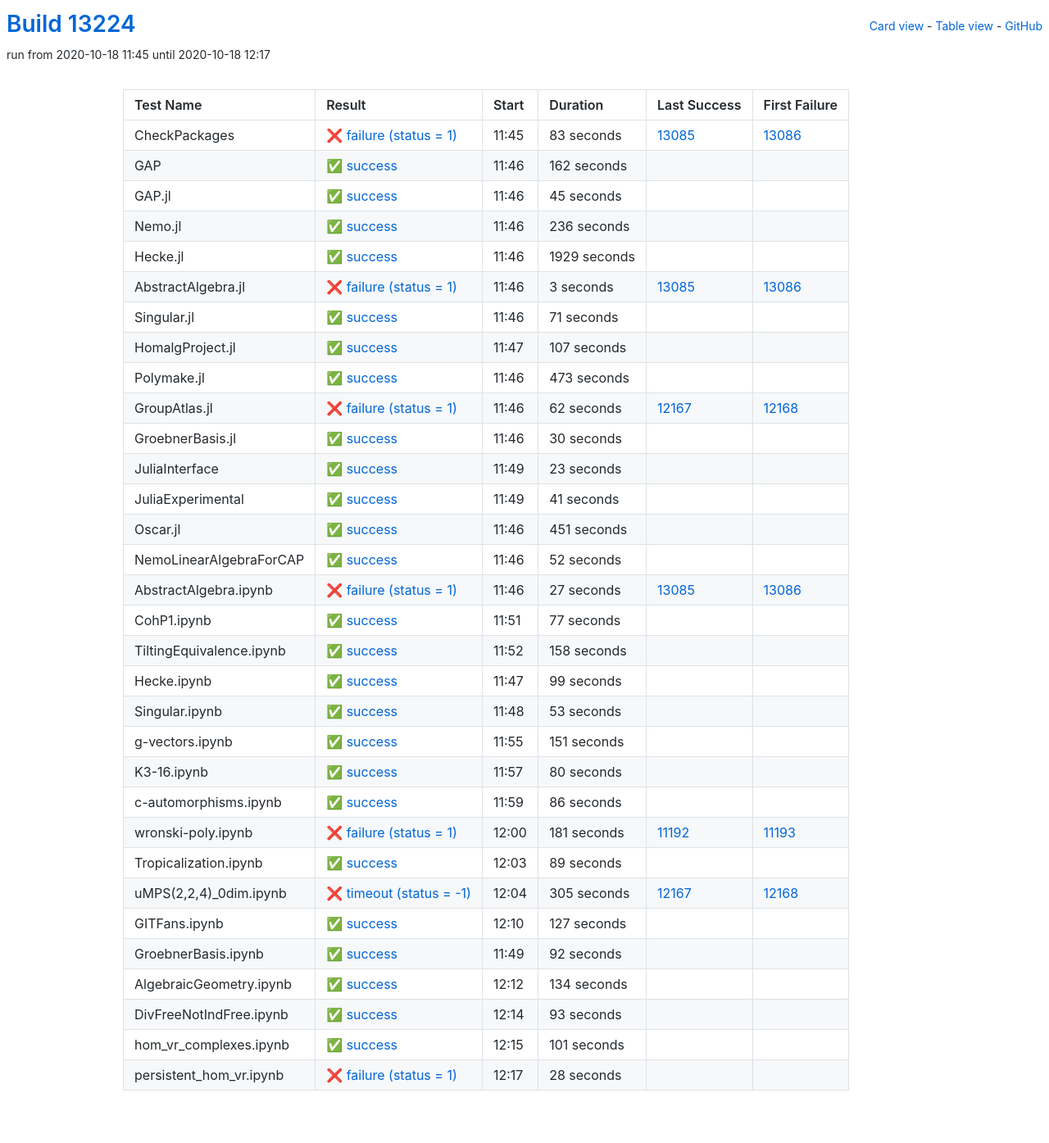
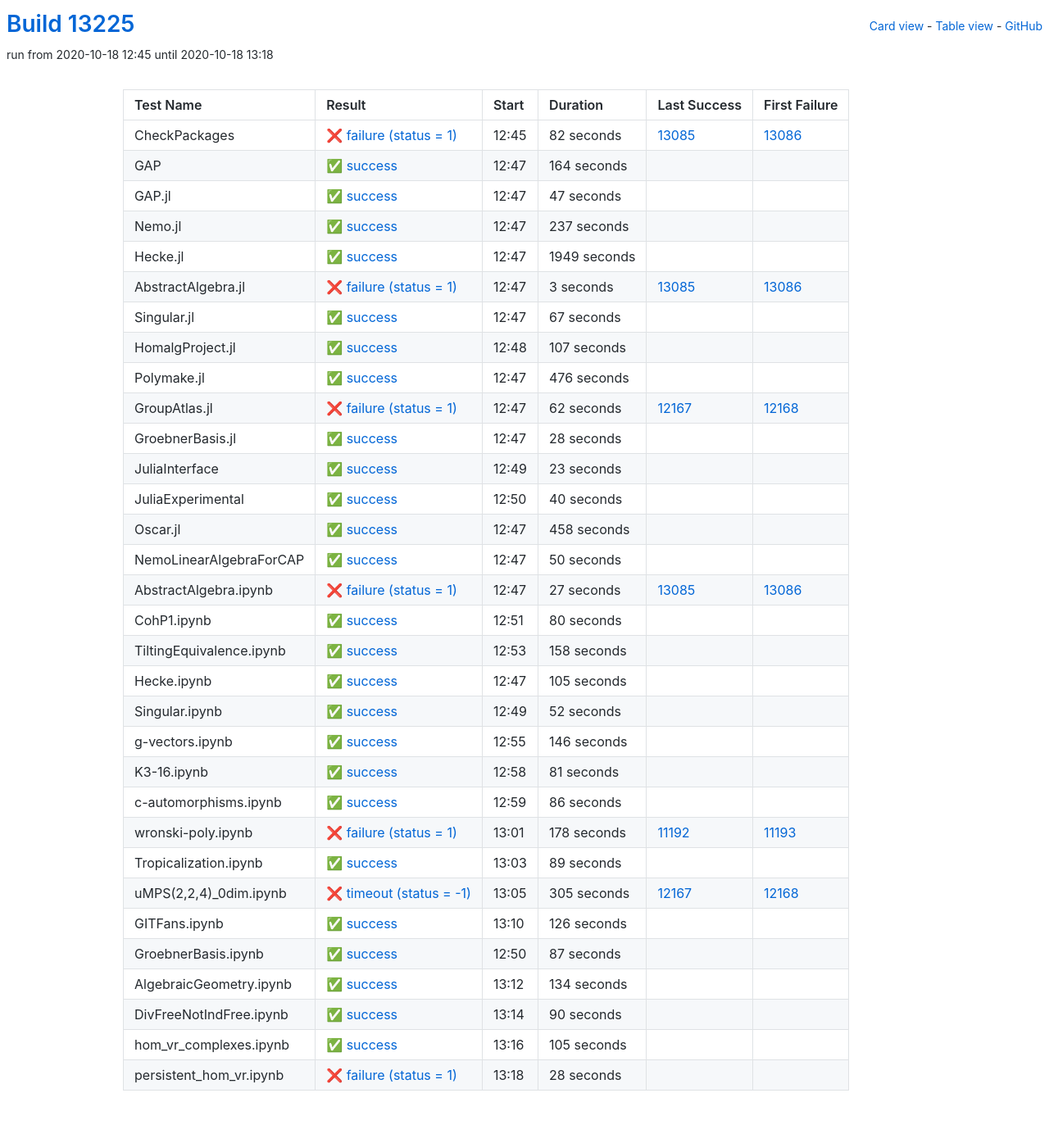
Before and after one commit to oscar-system/oscar-ci-status, a Jekyll site: the page built from table.html, in a window 1280 px wide. Shown: the whole page at 82% size. Built offline with Jekyll 4.4.1, drawn with Linux system fonts in a browser that asks for light colours.

Commit message:
Build #13225

```diff
--- a/_data/ci.yml
+++ b/_data/ci.yml
@@ -1,6 +1,6 @@
 ---
-build: 13224
-build_url: https://oscarci.mathematik.uni-kl.de/job/oscar/13224/
+build: 13225
+build_url: https://oscarci.mathematik.uni-kl.de/job/oscar/13225/
 job: oscar
 organization: oscar-system
 repo: oscar-ci-status
@@ -8,68 +8,68 @@ repourl: https://github.com/oscar-system/oscar-ci-status
 tests:
 - name: CheckPackages
   id: checkpackages
-  log: https://oscarci.mathematik.uni-kl.de/job/oscar/13224/artifact/logs/build-13224/CheckPackages.log
-  start: 2020-10-18 11:45
+  log: https://oscarci.mathematik.uni-kl.de/job/oscar/13225/artifact/logs/build-13225/CheckPackages.log
+  start: 2020-10-18 12:45
   success: false
   exitcode: 1
   status: failure
-  duration: 83
+  duration: 82
   last_success: 13085
   last_success_url: https://oscarci.mathematik.uni-kl.de/job/oscar/13085/
   first_failure: 13086
   first_failure_url: https://oscarci.mathematik.uni-kl.de/job/oscar/13086/
 - name: GAP
   id: gap
-  log: https://oscarci.mathematik.uni-kl.de/job/oscar/13224/artifact/logs/build-13224/GAP.log
-  start: 2020-10-18 11:46
+  log: https://oscarci.mathematik.uni-kl.de/job/oscar/13225/artifact/logs/build-13225/GAP.log
+  start: 2020-10-18 12:47
   success: true
   exitcode: 0
   status: success
-  duration: 162
+  duration: 164
   last_success: false
   last_success_url:
   first_failure: false
   first_failure_url:
 - name: GAP.jl
   id: gap-jl
-  log: https://oscarci.mathematik.uni-kl.de/job/oscar/13224/artifact/logs/build-13224/GAP.jl.log
-  start: 2020-10-18 11:46
+  log: https://oscarci.mathematik.uni-kl.de/job/oscar/13225/artifact/logs/build-13225/GAP.jl.log
+  start: 2020-10-18 12:47
   success: true
   exitcode: 0
   status: success
-  duration: 45
+  duration: 47
   last_success: false
   last_success_url:
   first_failure: false
   first_failure_url:
 - name: Nemo.jl
   id: nemo-jl
-  log: https://oscarci.mathematik.uni-kl.de/job/oscar/13224/artifact/logs/build-13224/Nemo.jl.log
-  start: 2020-10-18 11:46
+  log: https://oscarci.mathematik.uni-kl.de/job/oscar/13225/artifact/logs/build-13225/Nemo.jl.log
+  start: 2020-10-18 12:47
   success: true
   exitcode: 0
   status: success
-  duration: 236
+  duration: 237
   last_success: false
   last_success_url:
   first_failure: false
   first_failure_url:
 - name: Hecke.jl
   id: hecke-jl
-  log: https://oscarci.mathematik.uni-kl.de/job/oscar/13224/artifact/logs/build-13224/Hecke.jl.log
-  start: 2020-10-18 11:46
+  log: https://oscarci.mathematik.uni-kl.de/job/oscar/13225/artifact/logs/build-13225/Hecke.jl.log
+  start: 2020-10-18 12:47
   success: true
   exitcode: 0
   status: success
-  duration: 1929
+  duration: 1949
   last_success: false
   last_success_url:
   first_failure: false
   first_failure_url:
 - name: AbstractAlgebra.jl
   id: abstractalgebra-jl
-  log: https://oscarci.mathematik.uni-kl.de/job/oscar/13224/artifact/logs/build-13224/AbstractAlgebra.jl.log
-  start: 2020-10-18 11:46
+  log: https://oscarci.mathematik.uni-kl.de/job/oscar/13225/artifact/logs/build-13225/AbstractAlgebra.jl.log
+  start: 2020-10-18 12:47
   success: false
   exitcode: 1
   status: failure
@@ -80,20 +80,20 @@ tests:
   first_failure_url: https://oscarci.mathematik.uni-kl.de/job/oscar/13086/
 - name: Singular.jl
   id: singular-jl
-  log: https://oscarci.mathematik.uni-kl.de/job/oscar/13224/artifact/logs/build-13224/Singular.jl.log
-  start: 2020-10-18 11:46
+  log: https://oscarci.mathematik.uni-kl.de/job/oscar/13225/artifact/logs/build-13225/Singular.jl.log
+  start: 2020-10-18 12:47
   success: true
   exitcode: 0
   status: success
-  duration: 71
+  duration: 67
   last_success: false
   last_success_url:
   first_failure: false
   first_failure_url:
 - name: HomalgProject.jl
   id: homalgproject-jl
-  log: https://oscarci.mathematik.uni-kl.de/job/oscar/13224/artifact/logs/build-13224/HomalgProject.jl.log
-  start: 2020-10-18 11:47
+  log: https://oscarci.mathematik.uni-kl.de/job/oscar/13225/artifact/logs/build-13225/HomalgProject.jl.log
+  start: 2020-10-18 12:48
   success: true
   exitcode: 0
   status: success
@@ -104,20 +104,20 @@ tests:
   first_failure_url:
 - name: Polymake.jl
   id: polymake-jl
-  log: https://oscarci.mathematik.uni-kl.de/job/oscar/13224/artifact/logs/build-13224/Polymake.jl.log
-  start: 2020-10-18 11:46
+  log: https://oscarci.mathematik.uni-kl.de/job/oscar/13225/artifact/logs/build-13225/Polymake.jl.log
+  start: 2020-10-18 12:47
   success: true
   exitcode: 0
   status: success
-  duration: 473
+  duration: 476
   last_success: false
   last_success_url:
   first_failure: false
   first_failure_url:
 - name: GroupAtlas.jl
   id: groupatlas-jl
-  log: https://oscarci.mathematik.uni-kl.de/job/oscar/13224/artifact/logs/build-13224/GroupAtlas.jl.log
-  start: 2020-10-18 11:46
+  log: https://oscarci.mathematik.uni-kl.de/job/oscar/13225/artifact/logs/build-13225/GroupAtlas.jl.log
+  start: 2020-10-18 12:47
   success: false
   exitcode: 1
   status: failure
@@ -128,20 +128,20 @@ tests:
   first_failure_url: https://oscarci.mathematik.uni-kl.de/job/oscar/12168/
 - name: GroebnerBasis.jl
   id: groebnerbasis-jl
-  log: https://oscarci.mathematik.uni-kl.de/job/oscar/13224/artifact/logs/build-13224/GroebnerBasis.jl.log
-  start: 2020-10-18 11:46
+  log: https://oscarci.mathematik.uni-kl.de/job/oscar/13225/artifact/logs/build-13225/GroebnerBasis.jl.log
+  start: 2020-10-18 12:47
   success: true
   exitcode: 0
   status: success
-  duration: 30
+  duration: 28
   last_success: false
   last_success_url:
   first_failure: false
   first_failure_url:
 - name: JuliaInterface
   id: juliainterface
-  log: https://oscarci.mathematik.uni-kl.de/job/oscar/13224/artifact/logs/build-13224/JuliaInterface.log
-  start: 2020-10-18 11:49
+  log: https://oscarci.mathematik.uni-kl.de/job/oscar/13225/artifact/logs/build-13225/JuliaInterface.log
+  start: 2020-10-18 12:49
   success: true
   exitcode: 0
   status: success
@@ -152,44 +152,44 @@ tests:
   first_failure_url:
 - name: JuliaExperimental
   id: juliaexperimental
-  log: https://oscarci.mathematik.uni-kl.de/job/oscar/13224/artifact/logs/build-13224/JuliaExperimental.log
-  start: 2020-10-18 11:49
+  log: https://oscarci.mathematik.uni-kl.de/job/oscar/13225/artifact/logs/build-13225/JuliaExperimental.log
+  start: 2020-10-18 12:50
   success: true
   exitcode: 0
   status: success
-  duration: 41
+  duration: 40
   last_success: false
   last_success_url:
   first_failure: false
   first_failure_url:
 - name: Oscar.jl
   id: oscar-jl
-  log: https://oscarci.mathematik.uni-kl.de/job/oscar/13224/artifact/logs/build-13224/Oscar.jl.log
-  start: 2020-10-18 11:46
+  log: https://oscarci.mathematik.uni-kl.de/job/oscar/13225/artifact/logs/build-13225/Oscar.jl.log
+  start: 2020-10-18 12:47
   success: true
   exitcode: 0
   status: success
-  duration: 451
+  duration: 458
   last_success: false
   last_success_url:
   first_failure: false
   first_failure_url:
 - name: NemoLinearAlgebraForCAP
   id: nemolinearalgebraforcap
-  log: https://oscarci.mathematik.uni-kl.de/job/oscar/13224/artifact/logs/build-13224/NemoLinearAlgebraForCAP.log
-  start: 2020-10-18 11:46
+  log: https://oscarci.mathematik.uni-kl.de/job/oscar/13225/artifact/logs/build-13225/NemoLinearAlgebraForCAP.log
+  start: 2020-10-18 12:47
   success: true
   exitcode: 0
   status: success
-  duration: 52
+  duration: 50
   last_success: false
   last_success_url:
   first_failure: false
   first_failure_url:
 - name: AbstractAlgebra.ipynb
   id: abstractalgebra-ipynb
-  log: https://oscarci.mathematik.uni-kl.de/job/oscar/13224/artifact/logs/build-13224/AbstractAlgebra.ipynb.log
-  start: 2020-10-18 11:46
+  log: https://oscarci.mathematik.uni-kl.de/job/oscar/13225/artifact/logs/build-13225/AbstractAlgebra.ipynb.log
+  start: 2020-10-18 12:47
   success: false
   exitcode: 1
   status: failure
@@ -200,20 +200,20 @@ tests:
   first_failure_url: https://oscarci.mathematik.uni-kl.de/job/oscar/13086/
 - name: CohP1.ipynb
   id: cohp1-ipynb
-  log: https://oscarci.mathematik.uni-kl.de/job/oscar/13224/artifact/logs/build-13224/CohP1.ipynb.log
-  start: 2020-10-18 11:51
+  log: https://oscarci.mathematik.uni-kl.de/job/oscar/13225/artifact/logs/build-13225/CohP1.ipynb.log
+  start: 2020-10-18 12:51
   success: true
   exitcode: 0
   status: success
-  duration: 77
+  duration: 80
   last_success: false
   last_success_url:
   first_failure: false
   first_failure_url:
 - name: TiltingEquivalence.ipynb
   id: tiltingequivalence-ipynb
-  log: https://oscarci.mathematik.uni-kl.de/job/oscar/13224/artifact/logs/build-13224/TiltingEquivalence.ipynb.log
-  start: 2020-10-18 11:52
+  log: https://oscarci.mathematik.uni-kl.de/job/oscar/13225/artifact/logs/build-13225/TiltingEquivalence.ipynb.log
+  start: 2020-10-18 12:53
   success: true
   exitcode: 0
   status: success
@@ -224,56 +224,56 @@ tests:
   first_failure_url:
 - name: Hecke.ipynb
   id: hecke-ipynb
-  log: https://oscarci.mathematik.uni-kl.de/job/oscar/13224/artifact/logs/build-13224/Hecke.ipynb.log
-  start: 2020-10-18 11:47
+  log: https://oscarci.mathematik.uni-kl.de/job/oscar/13225/artifact/logs/build-13225/Hecke.ipynb.log
+  start: 2020-10-18 12:47
   success: true
   exitcode: 0
   status: success
-  duration: 99
+  duration: 105
   last_success: false
   last_success_url:
   first_failure: false
   first_failure_url:
 - name: Singular.ipynb
   id: singular-ipynb
-  log: https://oscarci.mathematik.uni-kl.de/job/oscar/13224/artifact/logs/build-13224/Singular.ipynb.log
-  start: 2020-10-18 11:48
+  log: https://oscarci.mathematik.uni-kl.de/job/oscar/13225/artifact/logs/build-13225/Singular.ipynb.log
+  start: 2020-10-18 12:49
   success: true
   exitcode: 0
   status: success
-  duration: 53
+  duration: 52
   last_success: false
   last_success_url:
   first_failure: false
   first_failure_url:
 - name: g-vectors.ipynb
   id: g-vectors-ipynb
-  log: https://oscarci.mathematik.uni-kl.de/job/oscar/13224/artifact/logs/build-13224/g-vectors.ipynb.log
-  start: 2020-10-18 11:55
+  log: https://oscarci.mathematik.uni-kl.de/job/oscar/13225/artifact/logs/build-13225/g-vectors.ipynb.log
+  start: 2020-10-18 12:55
   success: true
   exitcode: 0
   status: success
-  duration: 151
+  duration: 146
   last_success: false
   last_success_url:
   first_failure: false
   first_failure_url:
 - name: K3-16.ipynb
   id: k3-16-ipynb
-  log: https://oscarci.mathematik.uni-kl.de/job/oscar/13224/artifact/logs/build-13224/K3-16.ipynb.log
-  start: 2020-10-18 11:57
+  log: https://oscarci.mathematik.uni-kl.de/job/oscar/13225/artifact/logs/build-13225/K3-16.ipynb.log
+  start: 2020-10-18 12:58
   success: true
   exitcode: 0
   status: success
-  duration: 80
+  duration: 81
   last_success: false
   last_success_url:
   first_failure: false
   first_failure_url:
 - name: c-automorphisms.ipynb
   id: c-automorphisms-ipynb
-  log: https://oscarci.mathematik.uni-kl.de/job/oscar/13224/artifact/logs/build-13224/c-automorphisms.ipynb.log
-  start: 2020-10-18 11:59
+  log: https://oscarci.mathematik.uni-kl.de/job/oscar/13225/artifact/logs/build-13225/c-automorphisms.ipynb.log
+  start: 2020-10-18 12:59
   success: true
   exitcode: 0
   status: success
@@ -284,20 +284,20 @@ tests:
   first_failure_url:
 - name: wronski-poly.ipynb
   id: wronski-poly-ipynb
-  log: https://oscarci.mathematik.uni-kl.de/job/oscar/13224/artifact/logs/build-13224/wronski-poly.ipynb.log
-  start: 2020-10-18 12:00
+  log: https://oscarci.mathematik.uni-kl.de/job/oscar/13225/artifact/logs/build-13225/wronski-poly.ipynb.log
+  start: 2020-10-18 13:01
   success: false
   exitcode: 1
   status: failure
-  duration: 181
+  duration: 178
   last_success: 11192
   last_success_url: https://oscarci.mathematik.uni-kl.de/job/oscar/11192/
   first_failure: 11193
   first_failure_url: https://oscarci.mathematik.uni-kl.de/job/oscar/11193/
 - name: Tropicalization.ipynb
   id: tropicalization-ipynb
-  log: https://oscarci.mathematik.uni-kl.de/job/oscar/13224/artifact/logs/build-13224/Tropicalization.ipynb.log
-  start: 2020-10-18 12:03
+  log: https://oscarci.mathematik.uni-kl.de/job/oscar/13225/artifact/logs/build-13225/Tropicalization.ipynb.log
+  start: 2020-10-18 13:03
   success: true
   exitcode: 0
   status: success
@@ -308,8 +308,8 @@ tests:
   first_failure_url:
 - name: uMPS(2,2,4)_0dim.ipynb
   id: umps-2-2-4-0dim-ipynb
-  log: https://oscarci.mathematik.uni-kl.de/job/oscar/13224/artifact/logs/build-13224/uMPS-2-2-4-_0dim.ipynb.log
-  start: 2020-10-18 12:04
+  log: https://oscarci.mathematik.uni-kl.de/job/oscar/13225/artifact/logs/build-13225/uMPS-2-2-4-_0dim.ipynb.log
+  start: 2020-10-18 13:05
   success: false
   exitcode: -1
   status: timeout
@@ -320,32 +320,32 @@ tests:
   first_failure_url: https://oscarci.mathematik.uni-kl.de/job/oscar/12168/
 - name: GITFans.ipynb
   id: gitfans-ipynb
-  log: https://oscarci.mathematik.uni-kl.de/job/oscar/13224/artifact/logs/build-13224/GITFans.ipynb.log
-  start: 2020-10-18 12:10
+  log: https://oscarci.mathematik.uni-kl.de/job/oscar/13225/artifact/logs/build-13225/GITFans.ipynb.log
+  start: 2020-10-18 13:10
   success: true
   exitcode: 0
   status: success
-  duration: 127
+  duration: 126
   last_success: false
   last_success_url:
   first_failure: false
   first_failure_url:
 - name: GroebnerBasis.ipynb
   id: groebnerbasis-ipynb
-  log: https://oscarci.mathematik.uni-kl.de/job/oscar/13224/artifact/logs/build-13224/GroebnerBasis.ipynb.log
-  start: 2020-10-18 11:49
+  log: https://oscarci.mathematik.uni-kl.de/job/oscar/13225/artifact/logs/build-13225/GroebnerBasis.ipynb.log
+  start: 2020-10-18 12:50
   success: true
   exitcode: 0
   status: success
-  duration: 92
+  duration: 87
   last_success: false
   last_success_url:
   first_failure: false
   first_failure_url:
 - name: AlgebraicGeometry.ipynb
   id: algebraicgeometry-ipynb
-  log: https://oscarci.mathematik.uni-kl.de/job/oscar/13224/artifact/logs/build-13224/AlgebraicGeometry.ipynb.log
-  start: 2020-10-18 12:12
+  log: https://oscarci.mathematik.uni-kl.de/job/oscar/13225/artifact/logs/build-13225/AlgebraicGeometry.ipynb.log
+  start: 2020-10-18 13:12
   success: true
   exitcode: 0
   status: success
@@ -356,32 +356,32 @@ tests:
   first_failure_url:
 - name: DivFreeNotIndFree.ipynb
   id: divfreenotindfree-ipynb
-  log: https://oscarci.mathematik.uni-kl.de/job/oscar/13224/artifact/logs/build-13224/DivFreeNotIndFree.ipynb.log
-  start: 2020-10-18 12:14
+  log: https://oscarci.mathematik.uni-kl.de/job/oscar/13225/artifact/logs/build-13225/DivFreeNotIndFree.ipynb.log
+  start: 2020-10-18 13:14
   success: true
   exitcode: 0
   status: success
-  duration: 93
+  duration: 90
   last_success: false
   last_success_url:
   first_failure: false
   first_failure_url:
 - name: hom_vr_complexes.ipynb
   id: hom-vr-complexes-ipynb
-  log: https://oscarci.mathematik.uni-kl.de/job/oscar/13224/artifact/logs/build-13224/hom_vr_complexes.ipynb.log
-  start: 2020-10-18 12:15
+  log: https://oscarci.mathematik.uni-kl.de/job/oscar/13225/artifact/logs/build-13225/hom_vr_complexes.ipynb.log
+  start: 2020-10-18 13:16
   success: true
   exitcode: 0
   status: success
-  duration: 101
+  duration: 105
   last_success: false
   last_success_url:
   first_failure: false
   first_failure_url:
 - name: persistent_hom_vr.ipynb
   id: persistent-hom-vr-ipynb
-  log: https://oscarci.mathematik.uni-kl.de/job/oscar/13224/artifact/logs/build-13224/persistent_hom_vr.ipynb.log
-  start: 2020-10-18 12:17
+  log: https://oscarci.mathematik.uni-kl.de/job/oscar/13225/artifact/logs/build-13225/persistent_hom_vr.ipynb.log
+  start: 2020-10-18 13:18
   success: false
   exitcode: 1
   status: failure
```
Also changed, not shown: README.md.
